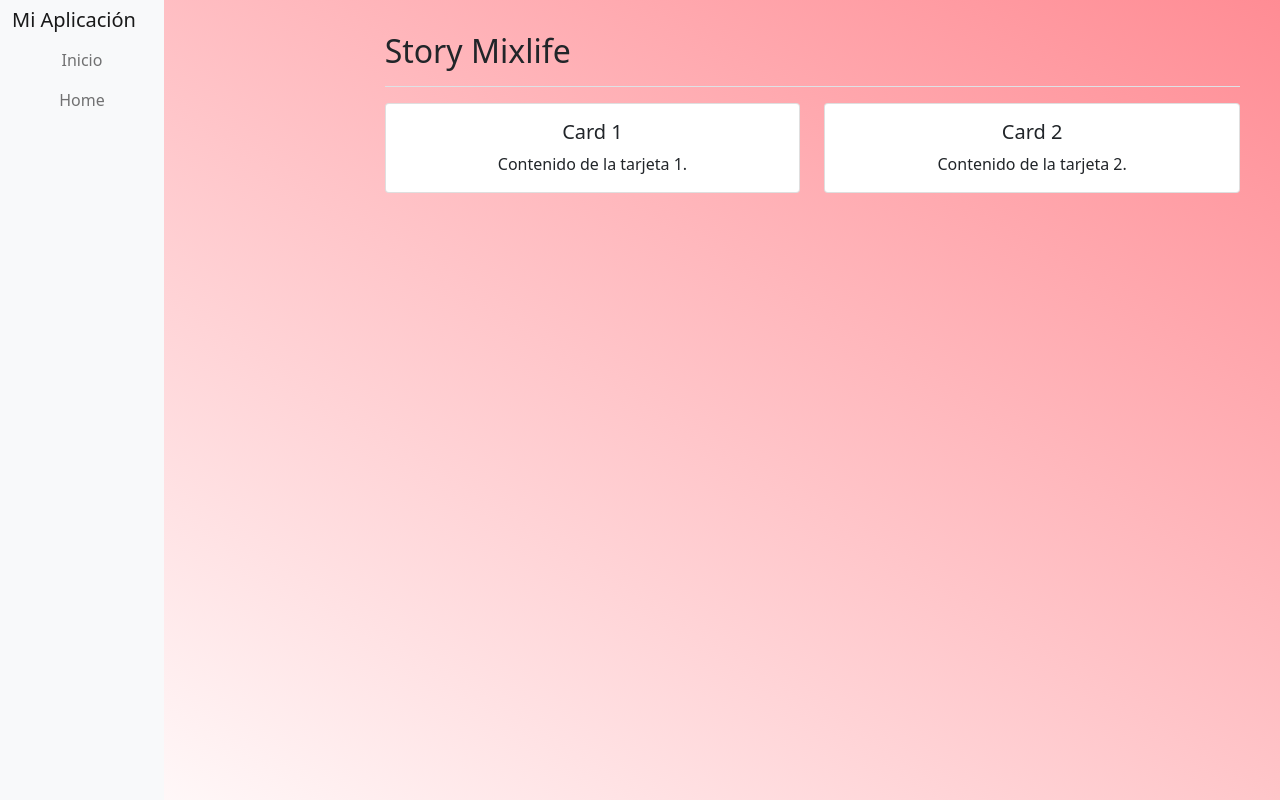
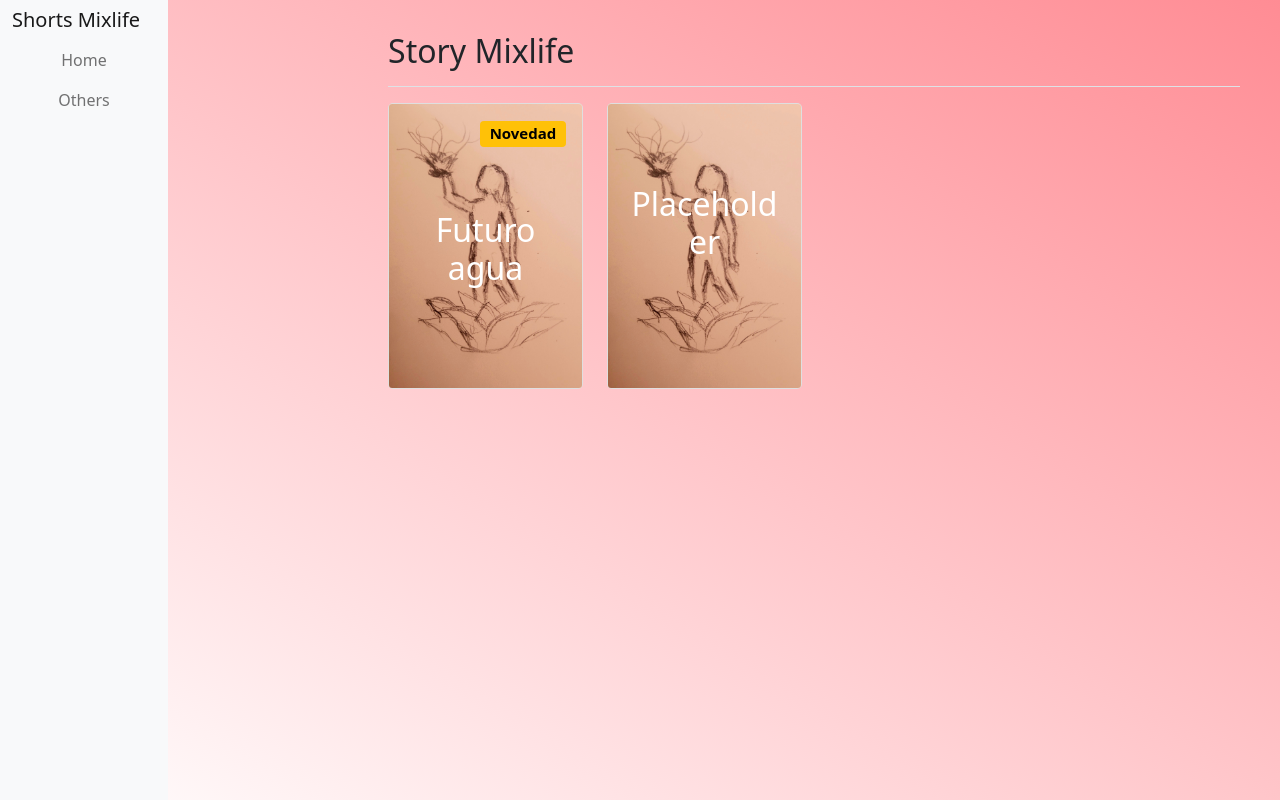
Before and after one commit to DRAKONNN/mixlife, a React (Create React App) app: page /home in a window 1280 px wide. Built offline with nearby package versions, Linux system fonts and the light colour scheme.

Commit message:
Developing shorts

```diff
--- a/src/App.js
+++ b/src/App.js
@@ -1,6 +1,6 @@
 import logo from './logo.svg';
 import './App.css';
-import { BrowserRouter as Router, Routes, Route, Link } from 'react-router-dom';
+import { BrowserRouter as Router, Routes, Route, Link, Navigate } from 'react-router-dom';
 import Home from './components/Home';
 
 function App() {
@@ -11,17 +11,17 @@ function App() {
           {/* Navbar lateral vertical para pantallas grandes */}
           <nav className="navbar navbar-expand-lg navbar-light bg-light flex-lg-column p-0">
             <div className="container-fluid flex-lg-column">
-            <Link className="navbar-brand" to="/">Mi Aplicación</Link>
+              <Link className="navbar-brand" to="/">Shorts Mixlife</Link>
               <button className="navbar-toggler" type="button" data-bs-toggle="collapse" data-bs-target="#navbarNav" aria-controls="navbarNav" aria-expanded="false" aria-label="Toggle navigation">
                 <span className="navbar-toggler-icon"></span>
               </button>
               <div className="collapse navbar-collapse justify-content-center" id="navbarNav">
                 <ul className="navbar-nav flex-lg-column">
                   <li className="nav-item">
-                  <Link className="nav-link" to="/">Inicio</Link>
+                    <Link className="nav-link" to="/home">Home</Link>
                   </li>
                   <li className="nav-item">
-                  <Link className="nav-link" to="/home">Home</Link>
+                    <Link className="nav-link" to="/others">Others</Link>
                   </li>
                   {/* Puedes agregar más enlaces aquí */}
                 </ul>
@@ -34,6 +34,7 @@ function App() {
             <Routes>
               <Route path="/home" element={<Home />} />
               {/* Puedes agregar más rutas aquí */}
+              <Route path="/" element={<Navigate to="/home" />} />
             </Routes>
           </div>
         </div>
--- a/src/components/Home.js
+++ b/src/components/Home.js
@@ -1,8 +1,60 @@
-import React from 'react';
+import React, { useState } from 'react';
 import 'bootstrap/dist/css/bootstrap.min.css';
+import { Modal, Button, Badge } from 'react-bootstrap';
 import '../styles/Home.css'; // Ruta relativa al archivo CSS
+import shorts from '../library/shorts';
 
-const HomePage = () => {
+const SHORTS = shorts;
+
+function Short(props) {
+  const { short, index, onClick } = props;
+
+  return (
+    <div className="col-lg-3" onClick={() => onClick(short)}>
+      <div className="card text-white hover-zoom-interest">
+        <div className="card-img-wrapper">
+          <img src={short.image} className="card-img zoom-effect" alt={short.title} />
+        </div>
+        <div className="card-img-overlay d-flex flex-column justify-content-between">
+          <h5 className="text-end" style={{ float: 'right', clear: 'both' }}>
+            {index === 0 && (
+              <Badge bg="warning text-black"><i className='fas fa-certificate'></i> Novedad</Badge>
+            )}
+          </h5>
+          <h2 className={`card-title title-short text-center ${short.classAttText}`} style={{ flex: '1', marginTop: '35%' }}>{short.title}</h2>
+          <h4 className={`card-title title-short text-center ${short.classAttText} mobile-h4`} style={{ flex: '0' }}>{short.author}</h4>
+        </div>
+      </div>
+    </div>
+  );
+}
+
+function ShortList(props) {
+  const { shorts, onCardClick } = props;
+
+  return (
+    <>
+      {shorts.map((short, index) => (
+        <Short key={short.id} short={short} index={index} onClick={onCardClick} />
+      ))}
+    </>
+  );
+}
+
+const Home = () => {
+  const [state, setState] = useState({
+    shorts: SHORTS,
+  });
+  const [showModal, setShowModal] = useState(false);
+  const [selectedShort, setSelectedShort] = useState(null);
+
+  const handleCardClick = (short) => {
+    setSelectedShort(short);
+    setShowModal(true);
+  };
+
+  const handleClose = () => setShowModal(false);
+
   return (
     <div className="container-fluid">
       <div className="row">
@@ -13,29 +65,28 @@ const HomePage = () => {
           </div>
 
           <div className="row row-cols-1 row-cols-md-2 g-4">
-            {/* Ejemplo de cards usando Bootstrap */}
-            <div className="col">
-              <div className="card">
-                <div className="card-body">
-                  <h5 className="card-title">Card 1</h5>
-                  <p className="card-text">Contenido de la tarjeta 1.</p>
-                </div>
-              </div>
-            </div>
-            <div className="col">
-              <div className="card">
-                <div className="card-body">
-                  <h5 className="card-title">Card 2</h5>
-                  <p className="card-text">Contenido de la tarjeta 2.</p>
-                </div>
-              </div>
-            </div>
-            {/* Agregar más cards según sea necesario */}
+            <ShortList shorts={state.shorts} onCardClick={handleCardClick} />
           </div>
         </main>
       </div>
+
+      {selectedShort && (
+        <Modal show={showModal} onHide={handleClose}>
+          <Modal.Header closeButton>
+            <Modal.Title>{selectedShort.title}</Modal.Title>
+          </Modal.Header>
+          <Modal.Body>
+            <p>{selectedShort.tale}</p>
+          </Modal.Body>
+          <Modal.Footer>
+            <Button variant="secondary" onClick={handleClose}>
+              Cerrar
+            </Button>
+          </Modal.Footer>
+        </Modal>
+      )}
     </div>
   );
 };
 
-export default HomePage;
+export default Home;
--- /dev/null
+++ b/src/library/shorts.js
@@ -0,0 +1,23 @@
+export default [{
+  id: 's01',
+  title: "Futuro agua",
+  tale: `Era un martes por la mañana cuando me desperté, sedienta. Tanto que sentir como
+    fluía ese líquido transparente dentro de mi me dio enorme tranquilidad. Media hora
+    después decido activarme un poco, un par de estiramientos o tres. Siento el
+    ambiente húmedo y pesado, en este espacio tan pequeño. Eso me agobia pero hay
+    que empezar bien el día, y sin movimiento es como si siguiera dormida. Ese vaso de
+    agua hidrata más de lo que creía. Siento un chute de energía que sale desde dentro
+    de mi. Derepente, mi madre rompe aguas. Estoy preparada para la vida.`,
+  image: '/images/shorts/Placeholder.jpg',
+}, {
+  id: 's02',
+  title: "Placeholder",
+  tale: `Era un martes por la mañana cuando me desperté, sedienta. Tanto que sentir como
+    fluía ese líquido transparente dentro de mi me dio enorme tranquilidad. Media hora
+    después decido activarme un poco, un par de estiramientos o tres. Siento el
+    ambiente húmedo y pesado, en este espacio tan pequeño. Eso me agobia pero hay
+    que empezar bien el día, y sin movimiento es como si siguiera dormida. Ese vaso de
+    agua hidrata más de lo que creía. Siento un chute de energía que sale desde dentro
+    de mi. Derepente, mi madre rompe aguas. Estoy preparada para la vida.`,
+  image: '/images/shorts/Placeholder.jpg',
+}];
--- a/src/styles/Home.css
+++ b/src/styles/Home.css
@@ -18,3 +18,12 @@ body {
 .main-content {
   margin-left: 240px; /* Ancho del navbar lateral */
 }
+
+.hover-zoom-interest {
+  border-radius: 5px;
+  transition: transform 0.3s, border 0.3s;
+}
+
+.hover-zoom-interest:hover {
+  transform: scale(1.05);
+}
```
Also changed, not shown: public/images/Placeholder.jpg (added), public/images/shorts/Placeholder.jpg (added). Lines whose indentation alone changed are shown as unchanged.
